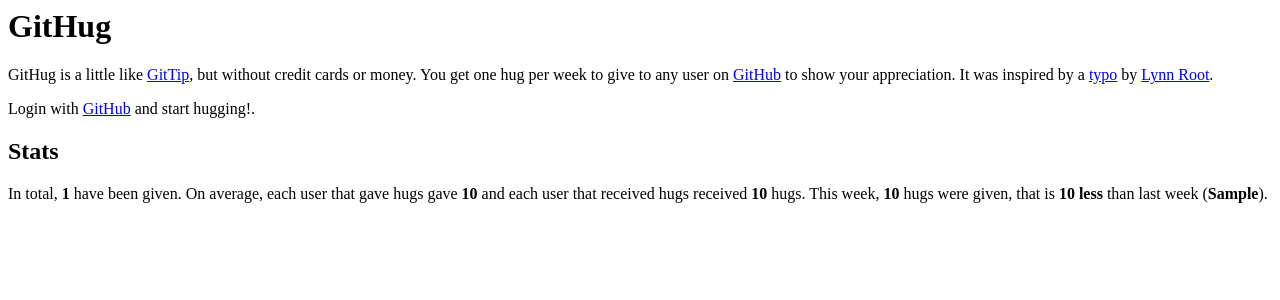
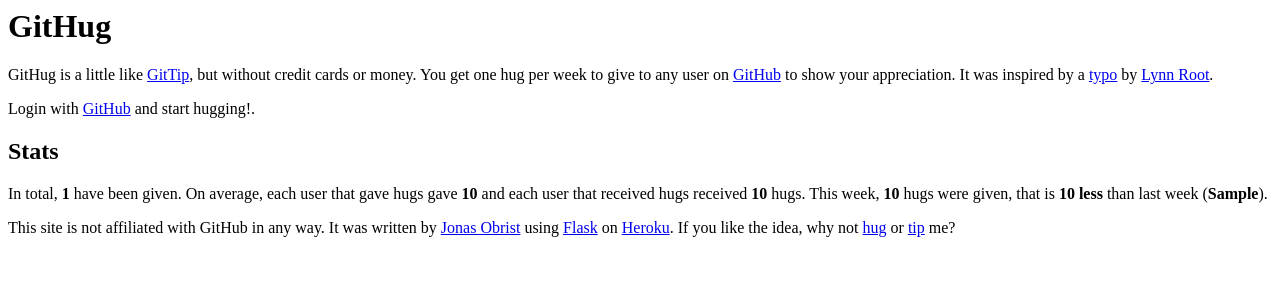
Before and after one commit to ojii/githug, a Flask app: template templates/index.html in a window 1280 px wide. Shown: the top 300 px of the page. Run offline with Flask 2, Linux system fonts and the light colour scheme; the template is opened without the code that fills it: most values are stand-ins (such as "Sample title", 1, 10 or a date in 2020); parts of the project's set-up code (start-up, migrations or seed data) failed here and were passed over.

Commit message:
added footer

```diff
--- a/templates/base.html
+++ b/templates/base.html
@@ -1,5 +1,10 @@
 {% block content %}
 {% endblock %}
+<p>
+    This site is not affiliated with GitHub in any way. It was written by <a href="https://github.com/ojii">Jonas Obrist</a>
+    using <a href="http://flask.pocoo.org">Flask</a> on <a href="http://www.heroku.com">Heroku</a>. If you like the idea,
+    why not <a href="http://githug.herokuapp.com/hug/github/ojii/">hug</a> or <a href="https://www.gittip.com/ojii/">tip</a> me?
+</p>
 {% if ANALYTICS_ID %}
 <script type="text/javascript">
 
```
